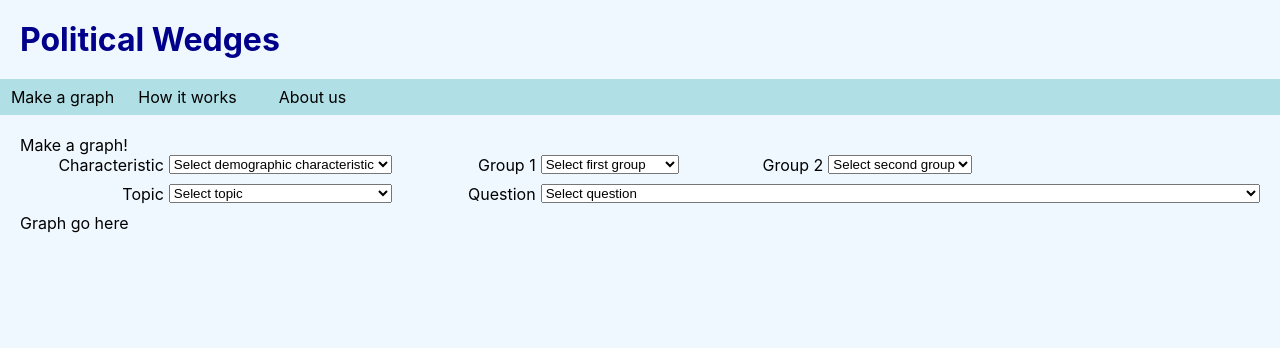
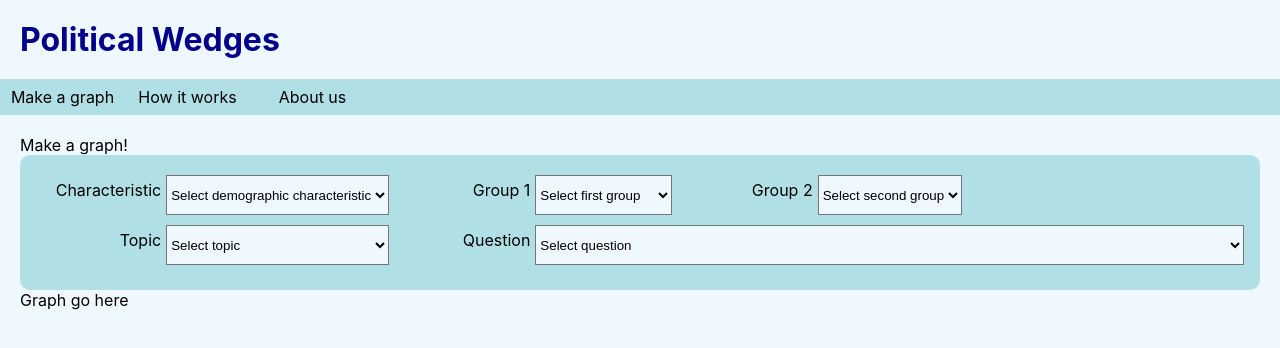
Before and after one commit to z-for-zarrin/political_wedges, a React (Create React App) app in the folder client/: page /create in a window 1280 px wide. Shown: the top 348 px of the page. Built offline with nearby package versions, Linux system fonts and the light colour scheme.

Commit message:
parameter form sits in a nice little blue box

```diff
--- a/client/src/styles/GraphStyle.css
+++ b/client/src/styles/GraphStyle.css
@@ -1,6 +1,10 @@
 #parameters-form{
     display: grid;
     grid-template: 50% 50% / repeat(8, 1fr);
+    background-color: #b0e0e6;
+    border-radius: 10px;
+    height: 100px;
+    padding: 20px 1em 15px 0;
 }
 
 #topic-label{
@@ -22,8 +26,10 @@
 select{
     margin-left: 5px;
     margin-bottom: 10px;
+    background-color: #f0f8ff;
 }
 
 label{
     text-align: right;
+    padding-top: 5px;
 }
```
